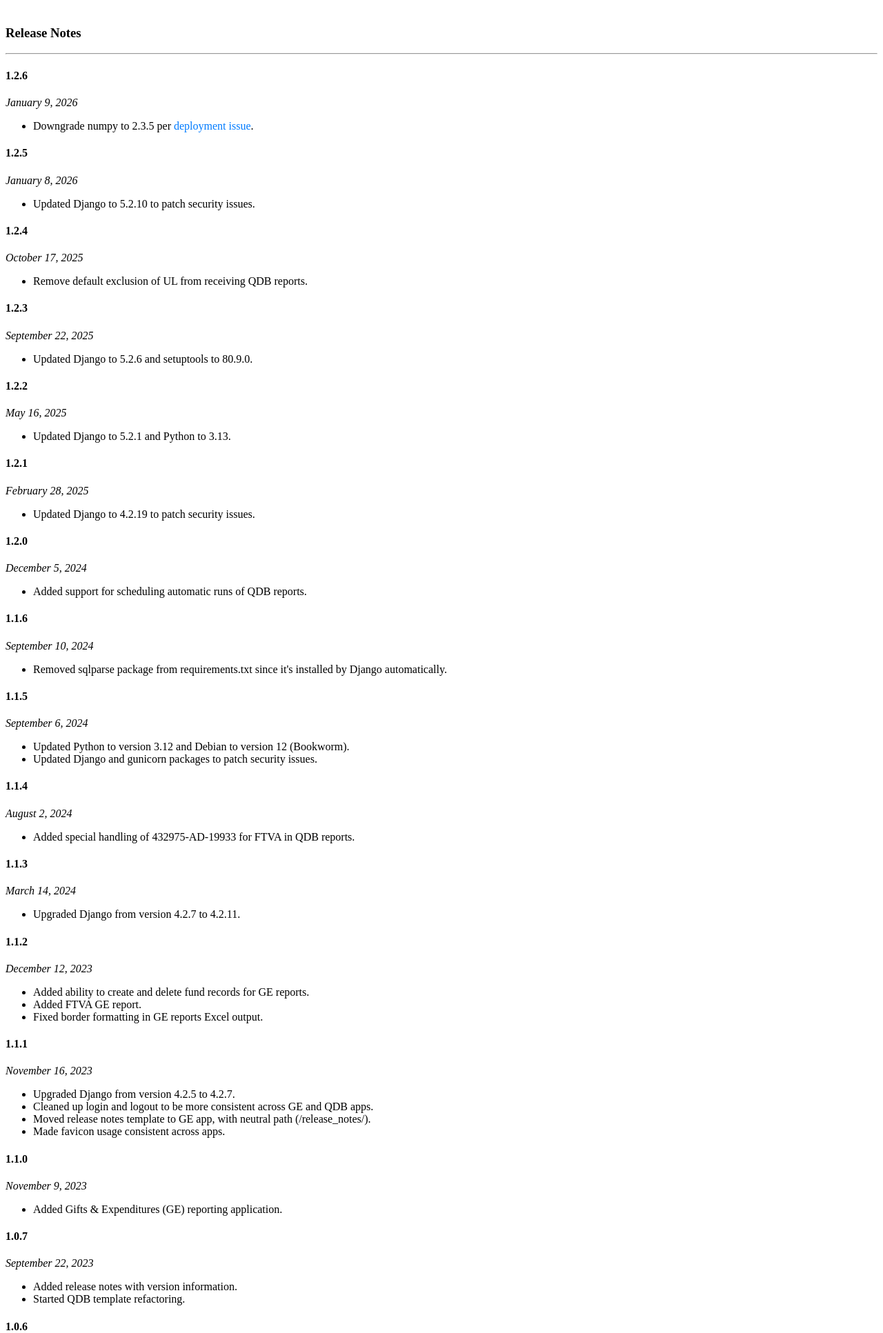
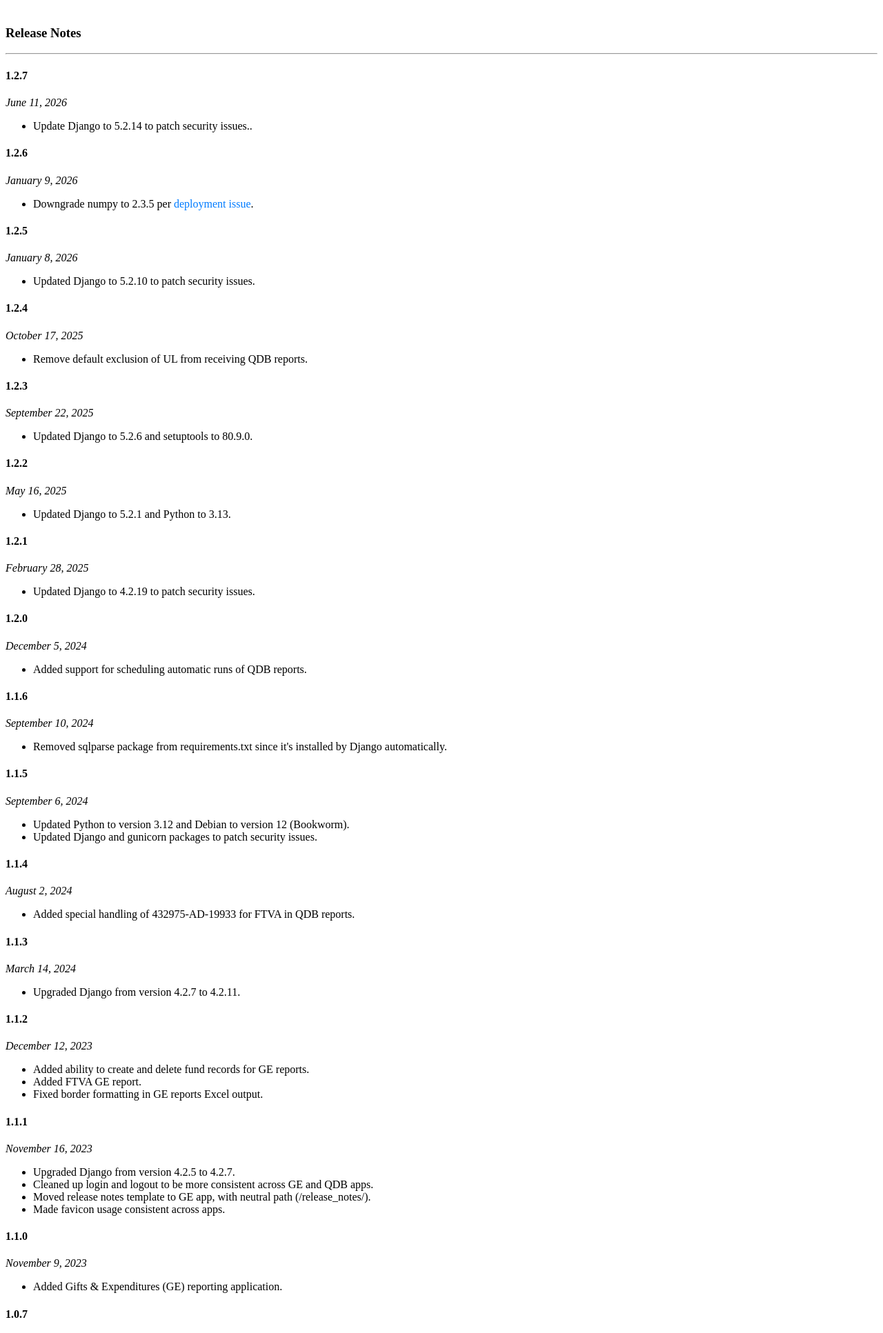
Before and after one commit to UCLALibrary/LBS, a Django app: page /release_notes/ in a window 1280 px wide. Shown: the part 50-1983 px from the top of the page at 69% size. Run offline with Django 3.2, Linux system fonts and the light colour scheme; a user stored in the database is signed in; parts of the project's set-up code (start-up, migrations or seed data) failed here and were passed over.

Commit message:
Bump version to 1.2.7 for release

```diff
--- a/charts/prod-lbs-values.yaml
+++ b/charts/prod-lbs-values.yaml
@@ -6,7 +6,7 @@ replicaCount: 1
 
 image:
   repository: uclalibrary/lbs
-  tag: 1.2.6
+  tag: 1.2.7
   pullPolicy: Always
 
 nameOverride: ""
--- a/ge/templates/ge/release_notes.html
+++ b/ge/templates/ge/release_notes.html
@@ -3,6 +3,12 @@
 {% block content %}
 <h3>Release Notes</h3>
 <hr />
+
+<h4>1.2.7</h4>
+<p><i>June 11, 2026</i></p>
+<ul>
+    <li>Update Django to 5.2.14 to patch security issues.</a>.</li>
+</ul>
 
 <h4>1.2.6</h4>
 <p><i>January 9, 2026</i></p>
```
